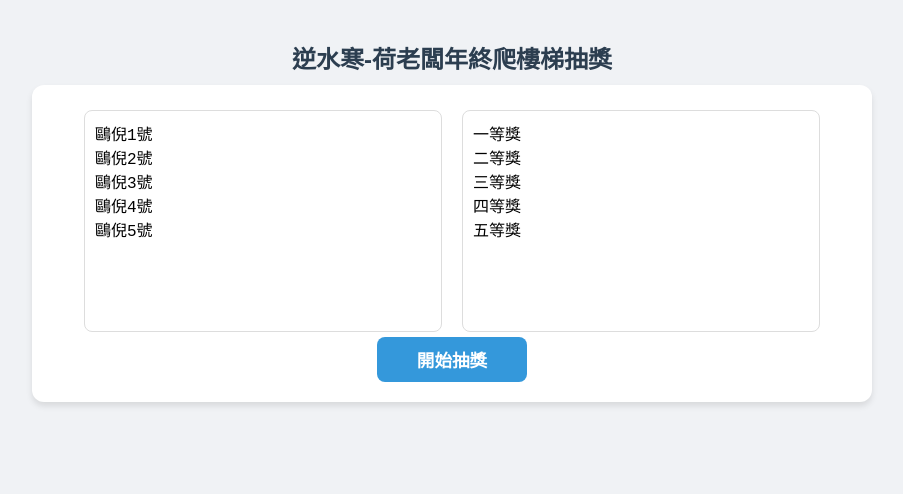
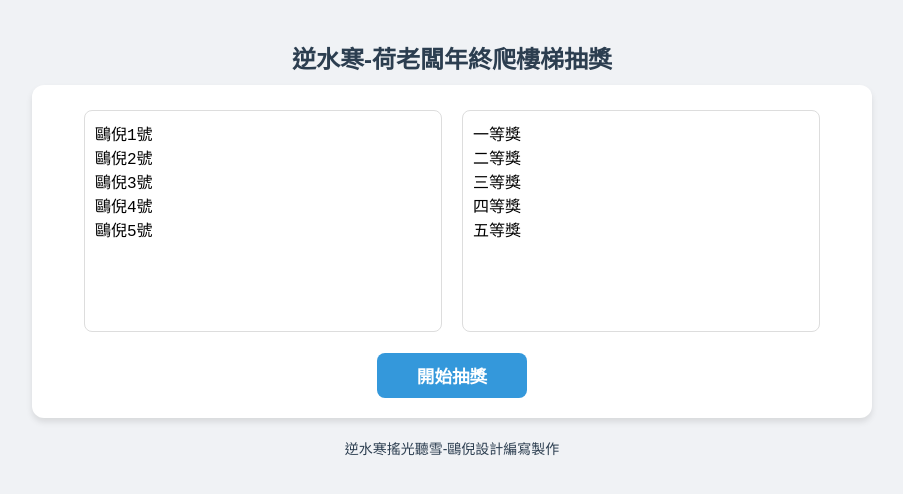
Before and after one commit to 2101538/ouni, a plain HTML site: page index.html in a window 1280 px wide. Shown: the whole page, without its empty margins (188-1091 px from the left). Drawn offline with Linux system fonts and the light colour scheme.

Commit message:
Add files via upload

```diff
--- a/index.html
+++ b/index.html
@@ -6,7 +6,7 @@
     <style>
         body { font-family: 'Microsoft JhengHei', sans-serif; background: #f0f2f5; margin: 0; padding: 20px; overflow-x: hidden; }
         .main-title { text-align: center; color: #2c3e50; margin-bottom: 10px; }
-
+        footer{ text-align: center; color: #2c3e50; margin: 10px ; font-size: 14px; }
         /* 設定區域 */
         .setup-container { max-width: 800px; margin: 0 auto 20px; background: white; padding: 20px; border-radius: 12px; box-shadow: 0 4px 6px rgba(0,0,0,0.1); text-align: center; }
         textarea { width: 42%; height: 200px; padding: 10px; border-radius: 8px; border: 1px solid #ddd; margin: 5px; font-size: 16px; resize: none; }
@@ -116,6 +116,7 @@
         <textarea id="namesInput">鷗倪1號&#10;鷗倪2號&#10;鷗倪3號&#10;鷗倪4號&#10;鷗倪5號</textarea>
         <textarea id="prizesInput">一等獎&#10;二等獎&#10;三等獎&#10;四等獎&#10;五等獎</textarea>
     </div>
+	<p></p>
     <button class="btn-start" onclick="initGame()">開始抽獎</button>
 </div>
 
@@ -134,7 +135,7 @@
         <button class="reset-btn" onclick="location.reload()">重新開始</button>
     </div>
 </div>
-
+<footer>逆水寒搖光聽雪-鷗倪設計編寫製作</footer>
 <script>
 let canvas, ctx, names = [], prizes = [], paths = [];
 let columns, spacing, rowCount = 20;
```
